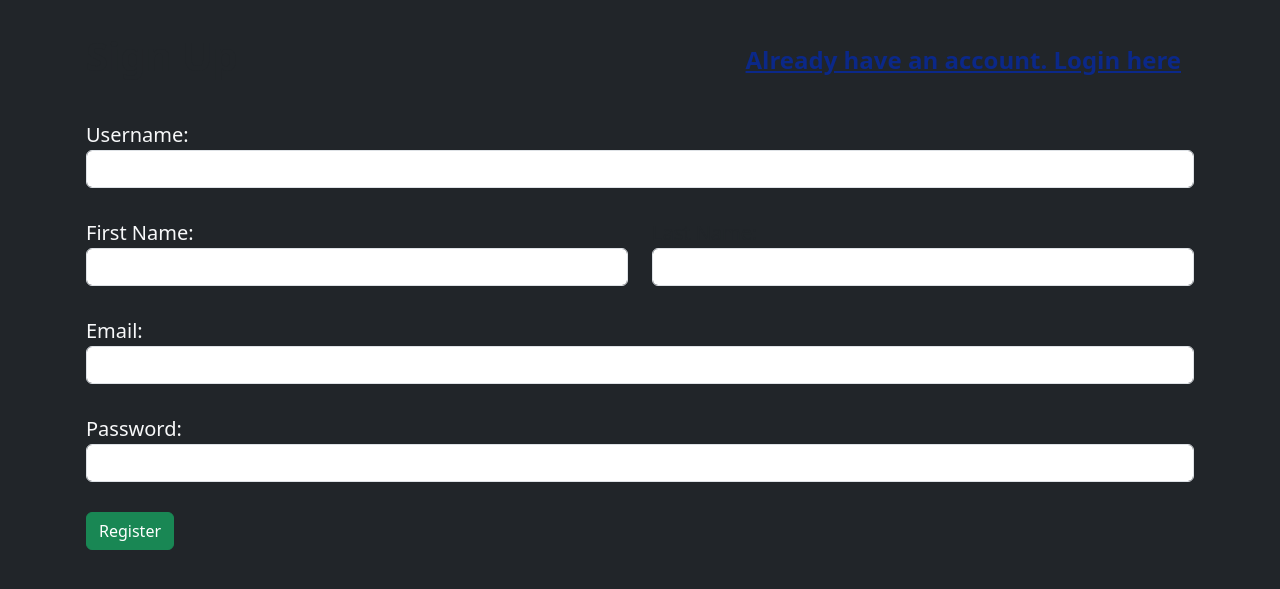
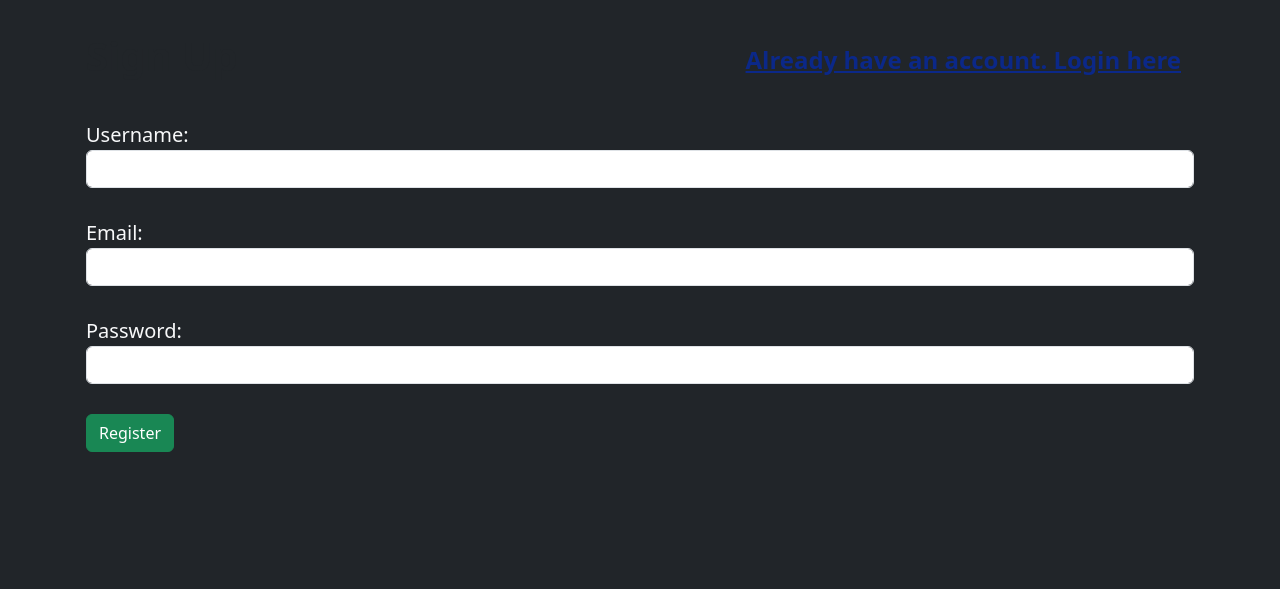
Before and after one commit to Newo2884/TCG-Demo-OD, a Flask app: page /auth/register in a window 1280 px wide. Shown: the part 56-645 px from the top of the page. Run offline with Flask 3, Linux system fonts and the light colour scheme.

Commit message:
got rid of firstname & lastname from being necessary and updated the db as I can't dynamically update it, yet.

```diff
--- a/auth/auth.py
+++ b/auth/auth.py
@@ -34,8 +34,6 @@ def register():
         hashedPass = generate_password_hash(request.form["password"])
         newUser = User(
             username = request.form["username"],
-            firstname = request.form["firstname"],
-            lastname = request.form["lastname"],
             password = hashedPass,
             email = request.form["email"],
         )
--- a/auth/templates/auth/register.html
+++ b/auth/templates/auth/register.html
@@ -16,18 +16,6 @@
                 <input type="text" class="form-control" id="username" name="username" required>
             </div>
             <br>
-            <div class="row">
-                <div class="col-6">
-                    <label for="firstname" autocapitalize="words">First Name:</label>
-                    <input type="text" class="form-control" id="firstname" name="firstname" required>
-                </div>
-                <div class="col-6">
-                    <label for="lastname" autocapitalize="words" class="text-dark">Last Name:</label>
-                    <input type="text" class="form-control" id="lastname" name="lastname" required>
-                </div>
-            </div>
-            <br>
-
             <div class="form-group">
                 <label for="email">Email:</label>
                 <input type="email" class="form-control" id="email" name="email" required>
@@ -58,18 +46,6 @@
                 <input type="text" class="form-control" id="username" name="username" required>
             </div>
             <br>
-            <div class="row">
-                <div class="col-6">
-                    <label for="firstname" autocapitalize="words">First Name:</label>
-                    <input type="text" class="form-control" id="firstname" name="firstname" required>
-                </div>
-                <div class="col-6">
-                    <label for="lastname" autocapitalize="words" class="text-dark">Last Name:</label>
-                    <input type="text" class="form-control" id="lastname" name="lastname" required>
-                </div>
-            </div>
-            <br>
-
             <div class="form-group">
                 <label for="email">Email:</label>
                 <input type="email" class="form-control" id="email" name="email" required>
--- a/models.py
+++ b/models.py
@@ -16,8 +16,6 @@ class Card(db.Model):
 class User(db.Model):
     id = db.Column(db.Integer, primary_key=True)
     username = db.Column(db.String(120), nullable=False)
-    firstname = db.Column(db.String(120), nullable=False)
-    lastname = db.Column(db.String(120), nullable=False)
     password = db.Column(db.String(255), nullable=False)
     email = db.Column(db.String(255), nullable=False, unique=True)
 
```
Also changed, not shown: tcg.db.
